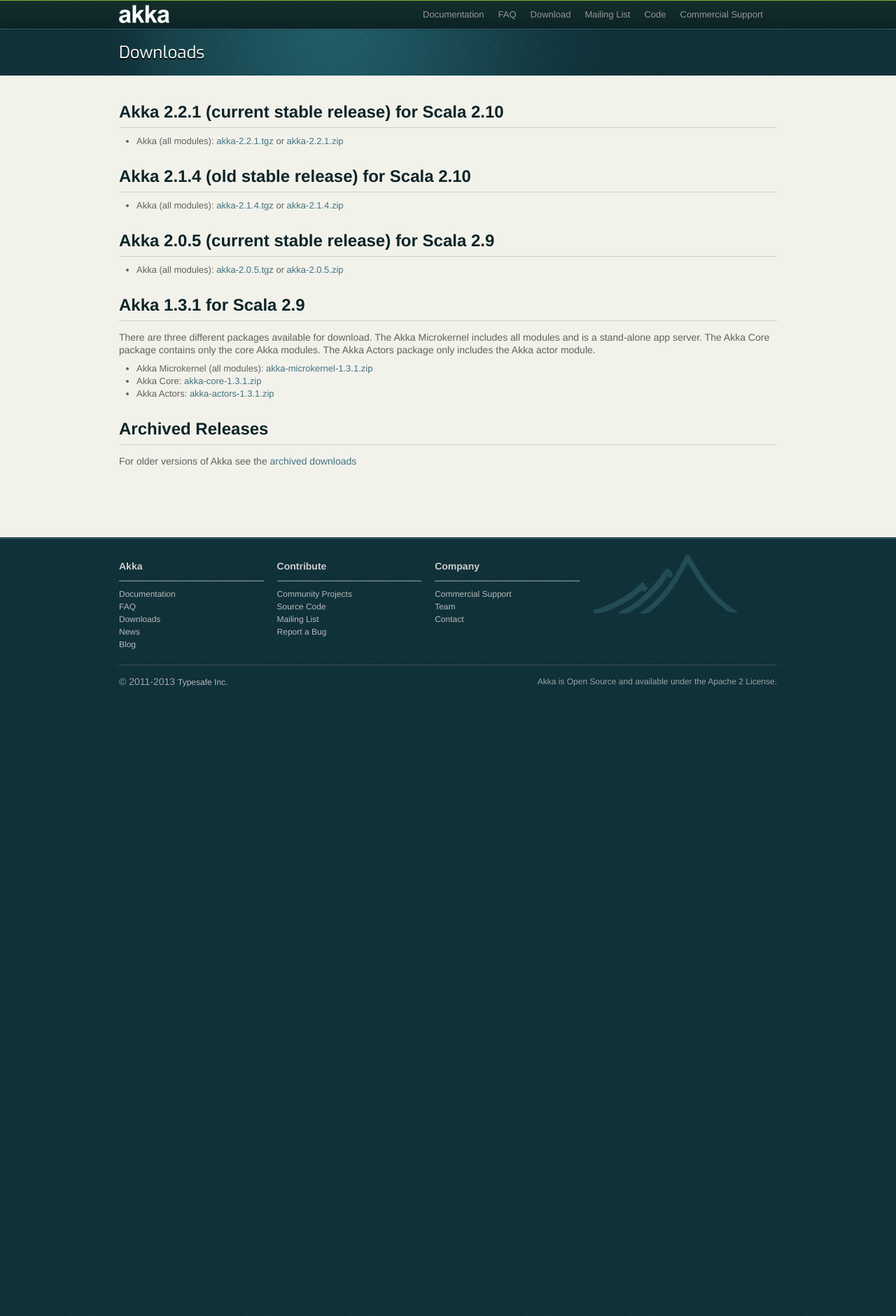
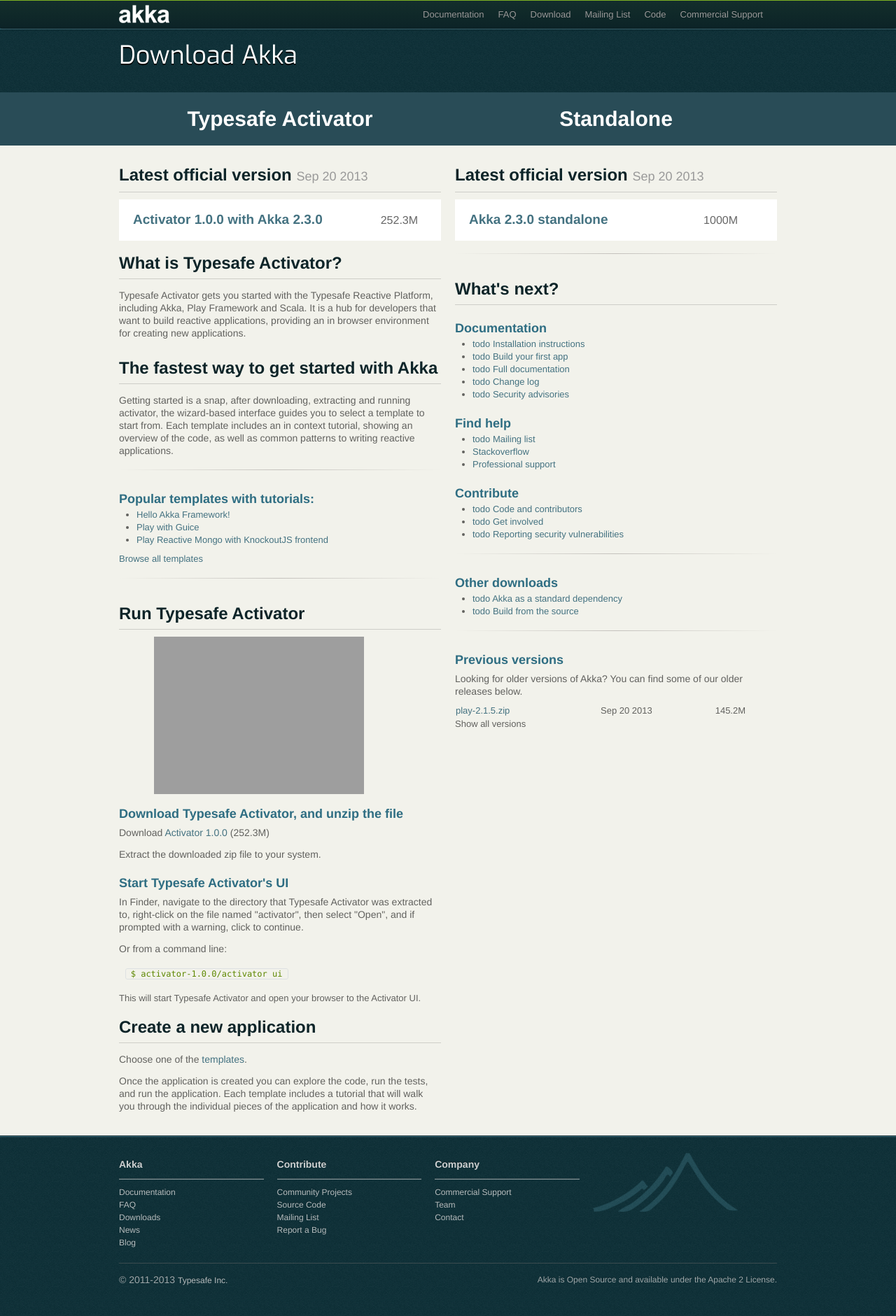
Before and after one commit to raboof/akka.github.com, a Jekyll site: the page built from downloads/index.md, in a window 1280 px wide. Shown: the whole page at 70% size. Built offline with Jekyll 4.4.1, drawn with Linux system fonts in a browser that asks for light colours; before the commit the page ends 1026 px from its top, so only the background shows below that; grey boxes are pictures that could not be loaded.

Commit message:
Simpler download update

```diff
--- /dev/null
+++ b/_includes/download.html
@@ -0,0 +1,155 @@
+<div class="download-title">
+    <div class="container">
+        <div class="row">
+            <div class="span12">
+                <div class="box">Download Akka</div>
+            </div>
+        </div>
+    </div>
+</div>
+<div class="activator-strip under-main">
+    <div class="container rel">
+        <div class="row rel">
+            <div class="span6">
+                <h1>Typesafe Activator</h1>
+            </div>
+            <div class="span6">
+                <h1>Standalone</h1>
+            </div>
+        </div>
+    </div>
+</div>
+
+<div class="light-strip" style="padding: 10px 0;">
+    <div class="container rel">
+        <div class="row rel">
+            <div class="span6">
+                <div class="latest">
+                    <h2>Latest official version <small>Sep 20 2013</small></h2>
+                    <table>
+                        <tr>
+                            <td>
+                                <a href="http://downloads.typesafe.com/typesafe-activator/1.0.0/typesafe-activator-1.0.0.zip" class="downloadActivatorLink">Activator 1.0.0 with Akka 2.3.0</a>
+                            </td>
+                            <td>
+                                252.3M
+                            </td>
+                        </tr>
+                    </table>
+                </div>
+
+                <h2>What is Typesafe Activator?</h2>
+                <p>
+                    Typesafe Activator gets you started with the Typesafe Reactive Platform, including Akka, Play Framework and Scala.
+                    It is a hub for developers that want to build reactive applications, providing an in browser environment for creating new applications.
+                </p>
+
+
+                <h2>The fastest way to get started with Akka</h2>
+                <p>
+                    Getting started is a snap, after downloading, extracting and running activator, the wizard-based interface guides you to select a template to start from.
+                    Each template includes an in context tutorial, showing an overview of the code, as well as common patterns to writing reactive applications.
+                </p>
+
+                <hr/>
+                <h3>Popular templates with tutorials:</h3>
+                <ul>
+                    <li><a href="http://typesafe.com/activator/template/hello-akka">Hello Akka Framework!</a></li>
+                    <li><a href="http://typesafe.com/activator/template/play-guice">Play with Guice</a></li>
+                    <li><a href="http://typesafe.com/activator/template/play-mongo-knockout">Play Reactive Mongo with KnockoutJS frontend</a></li>
+                </ul>
+                <a class="button" href="http://typesafe.com/activator/templates">Browse all templates</a>
+
+                <hr/>
+                <h2>Run Typesafe Activator</h2>
+
+                <video src="http://downloads.typesafe.com/videos/activator-intro.mp4" width="400" height="225" poster="/assets/images/download/activator-app.png"></video>
+
+                <h3>Download Typesafe Activator, and unzip the file</h3>
+                <p>Download <a href="http://downloads.typesafe.com/typesafe-activator/1.0.0/typesafe-activator-1.0.0.zip">Activator 1.0.0</a> (252.3M)</p>
+                <p>Extract the downloaded zip file to your system.</p>
+                <h3>Start Typesafe Activator's UI</h3>
+
+                        <p>In Finder, navigate to the directory that Typesafe Activator was extracted to, right-click on the file named "activator", then select "Open", and if prompted with a warning, click to continue.</p>
+
+                <p>Or from a command line:</p>
+                <pre><code> $ activator-1.0.0/activator ui </code></pre>
+                This will start Typesafe Activator and open your browser to the Activator UI.
+                <h2>Create a new application</h2>
+                <p>Choose one of the <a href="http://typesafe.com/activator/templates">templates</a>.</p>
+                <p>Once the application is created you can explore the code, run the tests, and run the application.  Each template includes a tutorial that will walk you through the individual pieces of the application and how it works.</p>
+            </div>
+            <div class="span6">
+
+                <div class="latest">
+                    <h2>Latest official version <small>Sep 20 2013</small></h2>
+                    <table>
+                        <tr>
+                            <td>
+                                <a href="http://downloads.typesafe.com/akka/2.3.0/akka-2.3.0.zip" class="downloadStandaloneLink" data-version="2.3.0">Akka 2.3.0 standalone</a>
+                            </td>
+                            <td>
+                                1000M
+                            </td>
+                        </tr>
+                    </table>
+                </div>
+                <hr/>
+                <h2>What's next?</h2>
+
+
+
+<h3>Documentation</h3>
+<ul>
+    <li><a href="/documentation/2.1.2/Installing">todo Installation instructions</a></li>
+    <li><a href="/documentation/2.1.2/NewApplication">todo Build your first app</a></li>
+    <li><a href="/documentation">todo Full documentation</a></li>
+    <li><a href="/changelog">todo Change log</a></li>
+    <li><a href="/security/vulnerability">todo Security advisories</a></li>
+</ul>
+<h3>Find help</h3>
+<ul>
+    <li><a href="http://groups.google.com/forum/#!forum/play-framework">todo Mailing list</a></li>
+    <li><a href="http://stackoverflow.com/questions/tagged/akka">Stackoverflow</a></li>
+    <li><a href="http://typesafe.com/how">Professional support</a></li>
+</ul>
+<h3>Contribute</h3>
+<ul>
+    <li><a href="/code">todo Code and contributors</a></li>
+    <li><a href="/get-involved">todo Get involved</a></li>
+    <li><a href="/security/vulnerability">todo Reporting security vulnerabilities</a></li>
+</ul>
+
+                <hr/>
+                <h3>Other downloads</h3>
+                <ul>
+                    <li><a href="/documentation/latest/NewApplication">todo Akka as a standard dependency</a></li>
+                    <li><a href="/documentation/latest/BuildingFromSource">todo Build from the source</a></li>
+                </ul>
+
+
+
+                <hr/>
+                <h3>Previous versions</h3>
+                <p>
+                    Looking for older versions of Akka? You can find some of our older releases below.
+                </p>
+
+                <table class="previous-verions">
+                        <tr>
+                            <td width="250">
+                                <a href="http://downloads.typesafe.com/play/2.1.5/play-2.1.5.zip" class="downloadPreviousLink" data-version="2.1.5">play-2.1.5.zip</a>
+                            </td>
+                            <td width="200">
+                            Sep 20 2013
+                            </td>
+                            <td width="100">
+                            145.2M
+                            </td>
+                        </tr>
+                </table>
+                <span class="button showAllDownloads">Show all versions</span>
+            </div>
+        </div>
+    </div>
+</div>
--- /dev/null
+++ b/_layouts/download.html
@@ -0,0 +1,14 @@
+---
+layout: default
+---
+
+{% include headertop.html %}
+<link href="{{ site.baseurl }}/resources/stylesheets/prettify.css" type="text/css" rel="stylesheet" />
+<link href="{{ site.baseurl }}/resources/stylesheets/base.css" type="text/css" rel="stylesheet" />
+<link href="{{ site.baseurl }}/resources/stylesheets/page.css" type="text/css" rel="stylesheet" />
+<link href="{{ site.baseurl }}/resources/stylesheets/download.css" type="text/css" rel="stylesheet" />
+{% include headerbottom.html %}
+{% include topbar.html %}
+{% include download.html %}
+{% include footermenu.html %}
+{% include footer.html %}
--- a/downloads/index.md
+++ b/downloads/index.md
@@ -1,29 +1,3 @@
 ---
-layout: page-full-width
-title: Downloads
+layout: download
 ---
-
-## Akka 2.2.1 (current stable release) for Scala 2.10
-
-* Akka (all modules): [akka-2.2.1.tgz](http://downloads.typesafe.com/akka/akka-2.2.1.tgz) or [akka-2.2.1.zip](http://downloads.typesafe.com/akka/akka-2.2.1.zip)
-
-## Akka 2.1.4 (old stable release) for Scala 2.10
-
-* Akka (all modules): [akka-2.1.4.tgz](http://downloads.typesafe.com/akka/akka-2.1.4.tgz) or [akka-2.1.4.zip](http://downloads.typesafe.com/akka/akka-2.1.4.zip)
-
-## Akka 2.0.5 (current stable release) for Scala 2.9
-
-* Akka (all modules): [akka-2.0.5.tgz](http://downloads.typesafe.com/akka/akka-2.0.5.tgz) or [akka-2.0.5.zip](http://downloads.typesafe.com/akka/akka-2.0.5.zip)
-
-## Akka 1.3.1 for Scala 2.9
-
-There are three different packages available for download. The Akka Microkernel includes all modules and is a stand-alone app server. The Akka Core package contains only the core Akka modules. The Akka Actors package only includes the Akka actor module.
-
-* Akka Microkernel (all modules): [akka-microkernel-1.3.1.zip](http://downloads.typesafe.com/akka/akka-microkernel-1.3.1.zip)
-* Akka Core: [akka-core-1.3.1.zip](http://downloads.typesafe.com/akka/akka-core-1.3.1.zip)
-* Akka Actors: [akka-actors-1.3.1.zip](http://downloads.typesafe.com/akka/akka-actors-1.3.1.zip)
-
-
-## Archived Releases
-
-For older versions of Akka see the [archived downloads](http://downloads.typesafe.com/downloads/archive/index.html)
--- /dev/null
+++ b/resources/stylesheets/download.css
@@ -0,0 +1,25 @@
+.activator-strip {
+	background: #294C57;
+	padding: 20px 0;
+	text-align: center;
+}
+.activator-strip h1 {
+	color: #fff;
+}
+.activator-strip .row {
+	margin-bottom: 0;
+}
+
+table {
+	width: 100%;
+}
+
+.latest td {
+	font-size: 16px;
+	padding: 20px;
+	background: #fff;
+}
+.latest a {
+	font-weight: bold;
+	font-size: 19px;
+}
```
Also changed, not shown: downloads/exindex.md (added, +29 -0 lines).
